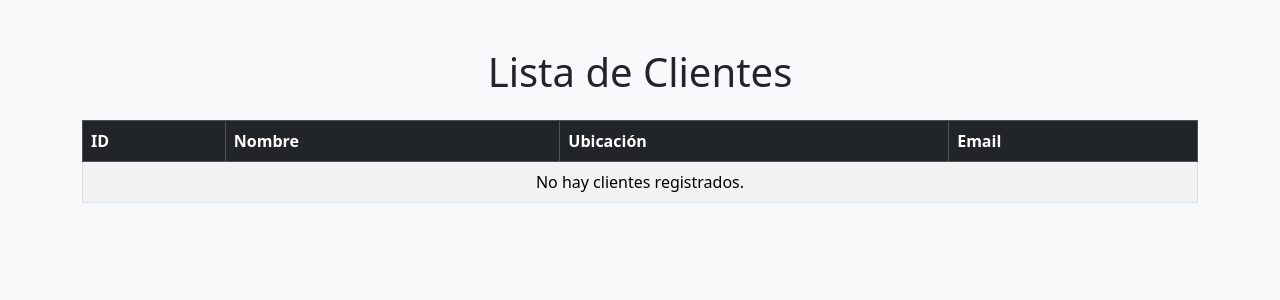
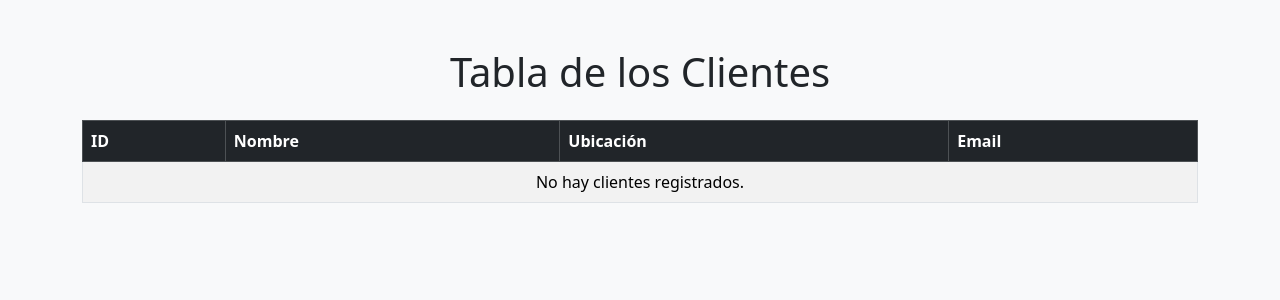
Before and after one commit to YahirEstradaa/prueba, a Django app: page /mostrar-customers/ in a window 1280 px wide. Shown: the top 300 px of the page. Run offline with Django 5.2, Linux system fonts and the light colour scheme; data that the repository does not hold is empty.

Commit message:
cambios nuevos

```diff
--- a/tabla/templates/mostrar_customers.html
+++ b/tabla/templates/mostrar_customers.html
@@ -9,7 +9,7 @@
 <body class="bg-light">
 
 <div class="container mt-5">
-    <h1 class="mb-4 text-center">Lista de Clientes</h1>
+    <h1 class="mb-4 text-center">Tabla de los Clientes</h1>
     <div class="table-responsive">
         <table class="table table-striped table-bordered table-hover">
             <thead class="table-dark">
```
Also changed, not shown: tabla/models.py (line endings or trailing spaces).
